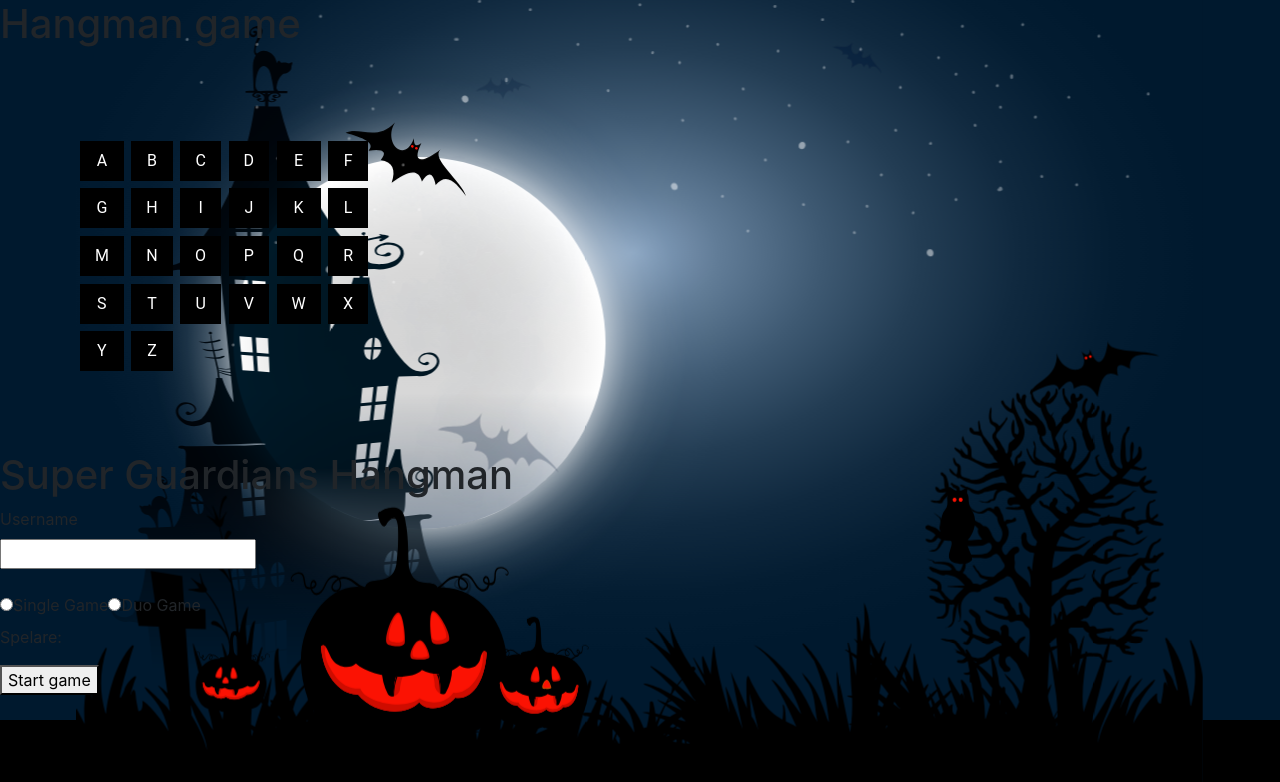
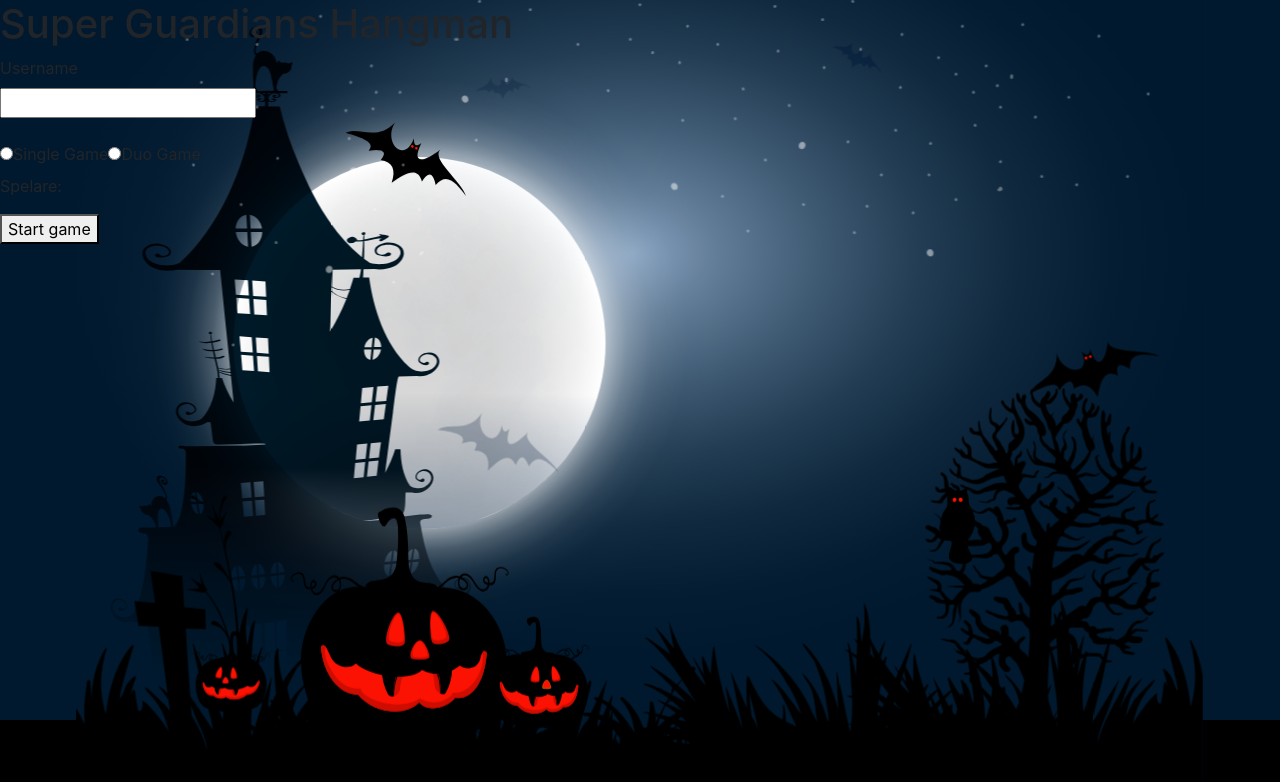
Before and after one commit to JosefinLunden/hangman, a React (Create React App) app: page / in a window 1280 px wide. Shown: the top 782 px of the page. Built offline with nearby package versions, Linux system fonts and the light colour scheme; no server answers.

Commit message:
Remove Letters

```diff
--- a/src/App.js
+++ b/src/App.js
@@ -1,17 +1,14 @@
 import React from 'react';
 import './App.scss';
-import Letters from './components/letters/Letters';
 import { BrowserRouter as Router, Switch, Route } from 'react-router-dom';
 import { Home, Multiplayer, Singleplayer } from './pages';
-import Background from './components/background'
+import Background from './components/background';
 
 function App() {
   return (
     <div className="App">
-       <Background />
-       <main>
-      <h1>Hangman game</h1>
-        <Letters></Letters>
+      <Background />
+      <main>
         <Router>
           <Switch>
             <Route path="/multiplayer">
```
